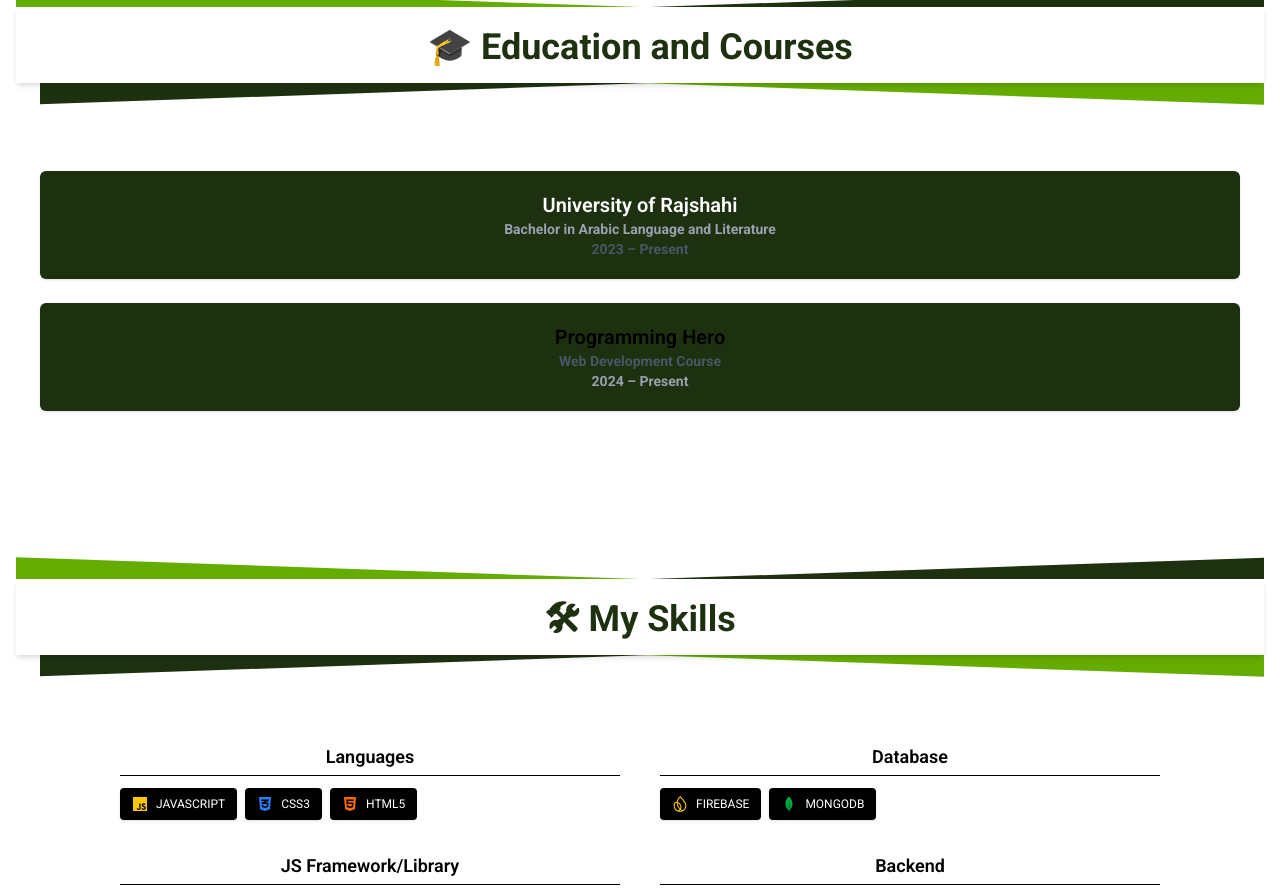
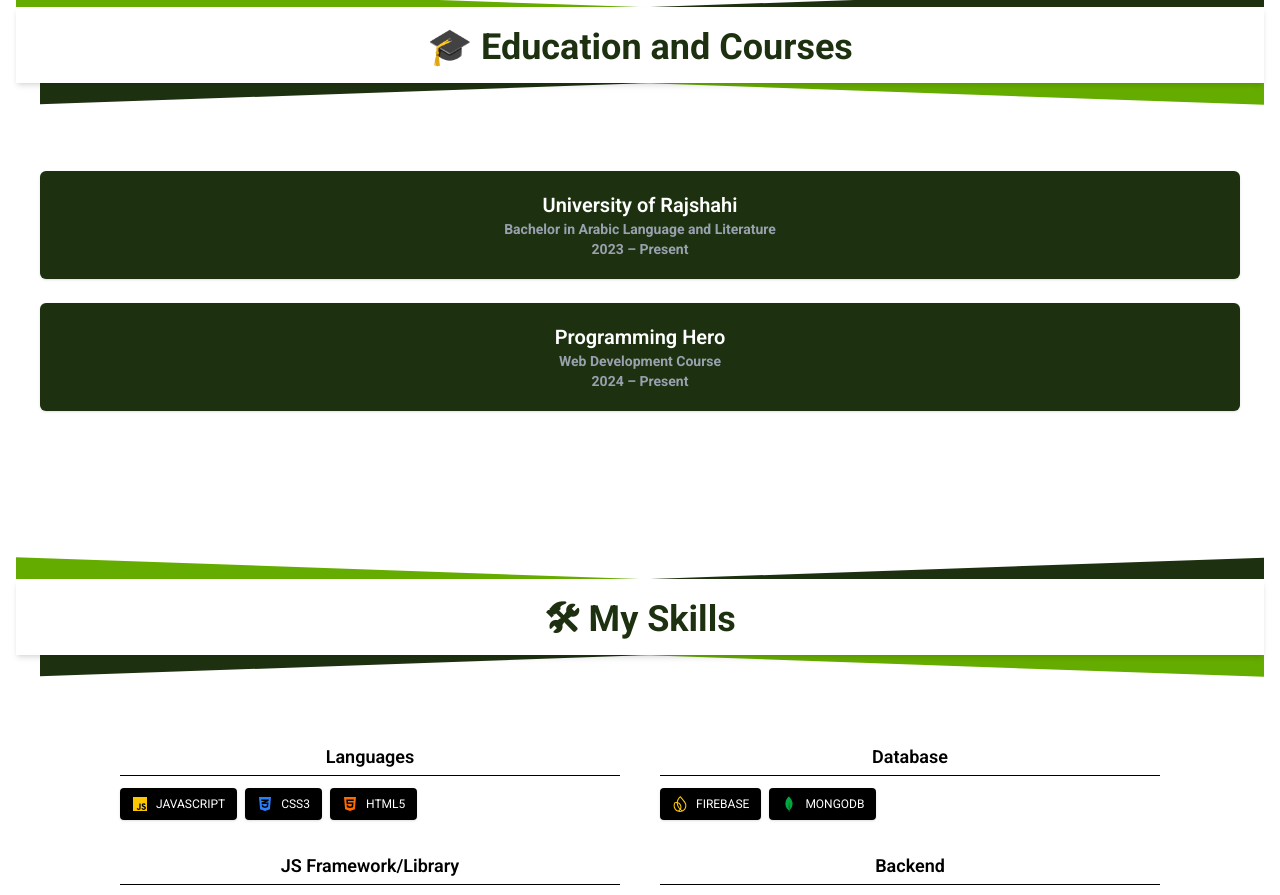
Before and after one commit to MizanRbf/portfolio.mizanrbf, a React (Vite) app: page / in a window 1280 px wide. Shown: the part 1417-2312 px from the top of the page. Built offline with nearby package versions, Linux system fonts and the light colour scheme.

Commit message:
education section updated with text color change

```diff
--- a/src/Components/Education/EducationCoponent.jsx
+++ b/src/Components/Education/EducationCoponent.jsx
@@ -13,30 +13,28 @@
 
 const EducationComponent = () => {
   return (
-    <section id="education" className="py-12 text-black dark:text-white">
+    <section id="education" className="py-12 text-white">
       <div className="space-y-6">
         {/* University */}
         <Section>
-          <div className="bg-secondary text-black p-5 rounded-md shadow ">
+          <div className="bg-secondary p-5 rounded-md shadow ">
             <h3 className="text-xl text-white font-semibold">
               University of Rajshahi
             </h3>
             <p className="text-sm text-gray-400">
               Bachelor in Arabic Language and Literature
             </p>
-            <p className="text-sm text-gray-600 dark:text-gray-400">
-              2023 – Present
-            </p>
+            <p className="text-sm text-gray-400">2023 – Present</p>
           </div>
         </Section>
 
         {/* Optional: Another education */}
         <Section>
           <div className="bg-secondary p-5 rounded-md shadow">
-            <h3 className="text-xl font-semibold">Programming Hero</h3>
-            <p className="text-sm text-gray-600 dark:text-gray-400">
-              Web Development Course
-            </p>
+            <h3 className="text-xl font-semibold text-white">
+              Programming Hero
+            </h3>
+            <p className="text-sm text-gray-400">Web Development Course</p>
             <p className="text-sm text-gray-400">2024 – Present</p>
           </div>
         </Section>
```
